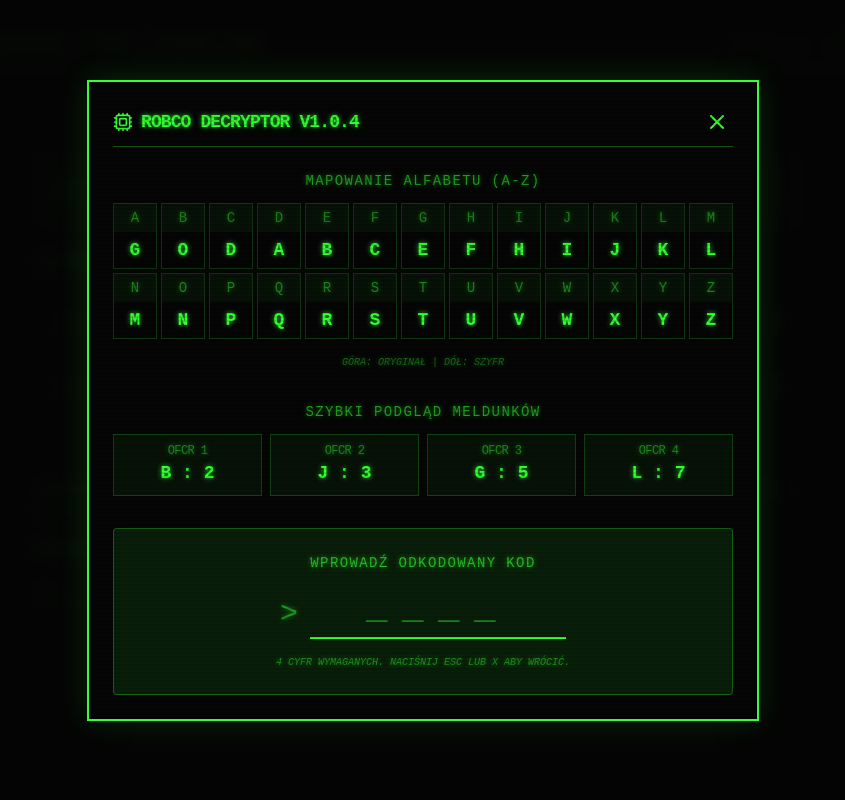
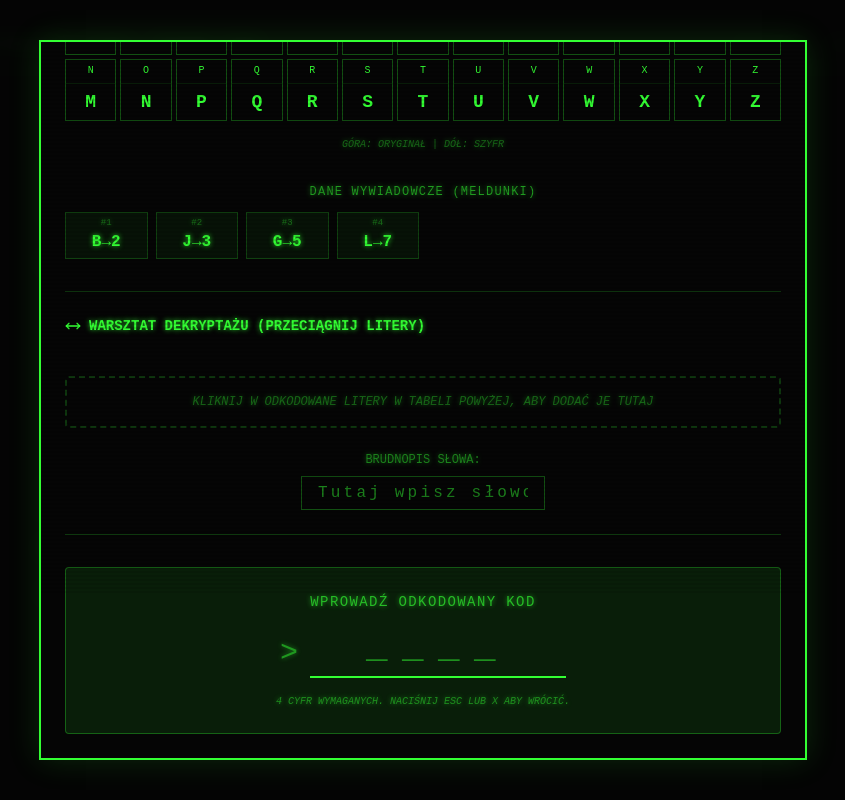
Before and after one commit to Tolath/Atomic-Code, a React (Vite) app: page / in a window 1280 px wide. Both pictures are taken after a click on the button "GOOD". Shown: the whole page, without its empty margins (217-1062 px from the left). Built offline with nearby package versions, Linux system fonts and the light colour scheme.

Commit message:
feat: implement interactive workbench for letter decoding and enhance UI elements

```diff
--- a/src/App.tsx
+++ b/src/App.tsx
@@ -4,8 +4,8 @@
  */
 
 import React, { useState, useEffect, useRef } from 'react';
-import { Terminal, ShieldAlert, ShieldCheck, RefreshCw, Info, X, Cpu } from 'lucide-react';
-import { motion, AnimatePresence } from 'motion/react';
+import { Terminal, ShieldAlert, ShieldCheck, RefreshCw, Info, X, Cpu, MoveHorizontal } from 'lucide-react';
+import { motion, AnimatePresence, Reorder } from 'motion/react';
 import rawWords from './words.txt?raw';
 
 // ======== CONFIGURATION ========
@@ -61,6 +61,14 @@ export default function App() {
     cipherAlphabet: ''
   });
   const [isHelperOpen, setIsHelperOpen] = useState(false);
+
+  // States for the interactive helper workbench
+  const [workbenchLetters, setWorkbenchLetters] = useState<(PuzzleItem & { decoded: string, id: string })[]>([]);
+  const [draftWord, setDraftWord] = useState('');
+
+  useEffect(() => {
+    setDraftWord('');
+  }, [game.targetWord]);
 
   const inputRef = useRef<HTMLInputElement>(null);
 
@@ -143,11 +151,39 @@ export default function App() {
       userInput: '',
       cipherAlphabet
     });
+    setWorkbenchLetters([]);
   };
 
   useEffect(() => {
     initGame();
   }, []);
+
+  const toggleWorkbenchLetter = (originalChar: string) => {
+    const upperChar = originalChar.toUpperCase();
+    const allAvailable = game.puzzleData.map((p, idx) => {
+      const alphaIdx = game.cipherAlphabet.indexOf(p.char.toLowerCase());
+      return {
+        ...p,
+        decoded: ALPHABET[alphaIdx].toUpperCase(),
+        id: `letter-${idx}`
+      };
+    });
+
+    const instancesOfChar = allAvailable.filter(item => item.decoded === upperChar);
+    if (instancesOfChar.length === 0) return;
+
+    setWorkbenchLetters(prev => {
+      const alreadyIn = prev.filter(item => item.decoded === upperChar);
+      if (alreadyIn.length < instancesOfChar.length) {
+        const nextToAdd = instancesOfChar.find(inst => !prev.some(p => p.id === inst.id));
+        if (nextToAdd) return [...prev, nextToAdd];
+      } else {
+        const toRemove = prev.find(item => item.decoded === upperChar);
+        return prev.filter(item => item.id !== toRemove?.id);
+      }
+      return prev;
+    });
+  };
 
   const handleSubmit = (e: React.FormEvent) => {
     e.preventDefault();
@@ -341,7 +377,7 @@ export default function App() {
               animate={{ scale: 1, y: 0 }}
               exit={{ scale: 0.9, y: 20 }}
               onClick={(e) => e.stopPropagation()}
-              className="helper-modal border-2 border-[#33ff33] bg-[#050505] p-6 max-w-2xl w-full relative shadow-[0_0_30px_rgba(51,255,51,0.15)] overflow-y-auto max-h-[90vh]"
+              className="helper-modal border-2 border-[#33ff33] bg-[#050505] p-6 max-w-3xl w-full relative shadow-[0_0_30px_rgba(51,255,51,0.15)] overflow-y-auto max-h-[90vh]"
             >
               <div className="flex justify-between items-center mb-6 border-b border-[#33ff33]/30 pb-2">
                 <div className="flex items-center gap-2 text-[#33ff33]">
@@ -359,15 +395,24 @@ export default function App() {
               <div className="space-y-8">
                 {/* Alphabet Mapping */}
                 <section>
-                  <h3 className="text-sm opacity-60 uppercase mb-3 tracking-widest text-center">Mapowanie Alfabetu (A-Z)</h3>
+                  <h3 className="text-xs opacity-60 uppercase mb-3 tracking-widest text-center">Tabela Podstawień</h3>
                   <div className="overflow-x-auto pb-2 custom-scrollbar">
                     <div className="grid grid-cols-13 gap-1 min-w-[600px] text-center font-mono text-sm">
-                      {ALPHABET.split('').map((char, i) => (
-                        <div key={i} className="border border-[#33ff33]/20">
-                          <div className="bg-[#33ff33]/10 p-1 opacity-50 uppercase">{char}</div>
-                          <div className="p-1 font-bold text-lg uppercase">{game.cipherAlphabet[i]}</div>
-                        </div>
-                      ))}
+                      {ALPHABET.split('').map((char, i) => {
+                        const upperChar = char.toUpperCase();
+                        const isInWorkbench = workbenchLetters.some(l => l.decoded === upperChar);
+
+                        return (
+                          <button
+                            key={i}
+                            onClick={() => toggleWorkbenchLetter(char)}
+                            className={`border border-[#33ff33]/30 transition-all cursor-pointer ${isInWorkbench ? 'bg-[#33ff33] text-[#050505]' : 'hover:bg-[#33ff33]/20'}`}
+                          >
+                            <div className={`p-1 text-[10px] border-b border-[#33ff33]/10 uppercase ${isInWorkbench ? 'text-[#050505]/60' : ''}`}>{char}</div>
+                            <div className="p-1 font-bold text-lg uppercase">{game.cipherAlphabet[i]}</div>
+                          </button>
+                        );
+                      })}
                     </div>
                   </div>
                   <div className="mt-2 text-[10px] opacity-40 italic text-center uppercase">Góra: Oryginał | Dół: Szyfr</div>
@@ -375,14 +420,57 @@ export default function App() {
 
                 {/* Officer Data Recap */}
                 <section>
-                  <h3 className="text-sm opacity-60 uppercase mb-3 tracking-widest text-center">Szybki podgląd meldunków</h3>
-                  <div className="grid grid-cols-2 sm:grid-cols-4 gap-2">
+                  <h3 className="text-xs opacity-60 uppercase mb-3 tracking-widest text-center">Dane Wywiadowcze (Meldunki)</h3>
+                  <div className="grid grid-cols-4 sm:grid-cols-8 gap-2">
                     {game.puzzleData.map((data, i) => (
-                      <div key={i} className="bg-[#33ff33]/5 border border-[#33ff33]/20 p-2 text-center">
-                        <div className="text-xs opacity-50 uppercase tracking-tighter">Ofcr {i+1}</div>
-                        <div className="text-lg font-bold uppercase">{data.char} : {data.digit}</div>
+                      <div key={i} className="bg-[#33ff33]/5 border border-[#33ff33]/20 py-1 text-center">
+                        <div className="text-[9px] opacity-40 uppercase">#{i+1}</div>
+                        <div className="text-base font-bold uppercase">{data.char}→{data.digit}</div>
                       </div>
                     ))}
+                  </div>
+                </section>
+
+                {/* Interactive Workbench */}
+                <section className="border-y border-[#33ff33]/20 py-6">
+                  <h3 className="text-sm font-bold uppercase mb-4 text-[#33ff33] flex items-center gap-2">
+                    <MoveHorizontal size={16} /> Warsztat Dekryptażu (Przeciągnij litery)
+                  </h3>
+                  <Reorder.Group
+                    axis="x"
+                    values={workbenchLetters}
+                    onReorder={setWorkbenchLetters}
+                    className="flex flex-wrap justify-center gap-3 mb-6"
+                  >
+                    {workbenchLetters.map((item) => (
+                      <Reorder.Item
+                        key={item.id}
+                        value={item}
+                        className="cursor-grab active:cursor-grabbing bg-[#33ff33]/20 border-2 border-[#33ff33] p-3 rounded min-w-[60px] text-center"
+                      >
+                        <div className="text-2xl font-black">{item.decoded}</div>
+                        <div className="text-xs opacity-60 border-t border-[#33ff33]/30 mt-1">{item.digit}</div>
+                      </Reorder.Item>
+                    ))}
+                  </Reorder.Group>
+
+                  {workbenchLetters.length === 0 && (
+                    <div className="text-center py-4 border-2 border-dashed border-[#33ff33]/20 rounded mb-6">
+                      <p className="text-xs opacity-40 uppercase italic">
+                        Kliknij w odkodowane litery w tabeli powyżej, aby dodać je tutaj
+                      </p>
+                    </div>
+                  )}
+
+                  <div className="flex flex-col items-center gap-2">
+                    <span className="text-xs opacity-50 uppercase">Brudnopis słowa:</span>
+                    <input
+                      type="text"
+                      placeholder="Tutaj wpisz słowo..."
+                      value={draftWord}
+                      onChange={(e) => setDraftWord(e.target.value.toUpperCase())}
+                      className="bg-transparent border border-[#33ff33]/30 px-4 py-1 text-center tracking-[0.2em] outline-none focus:border-[#33ff33]"
+                    />
                   </div>
                 </section>
 
```
